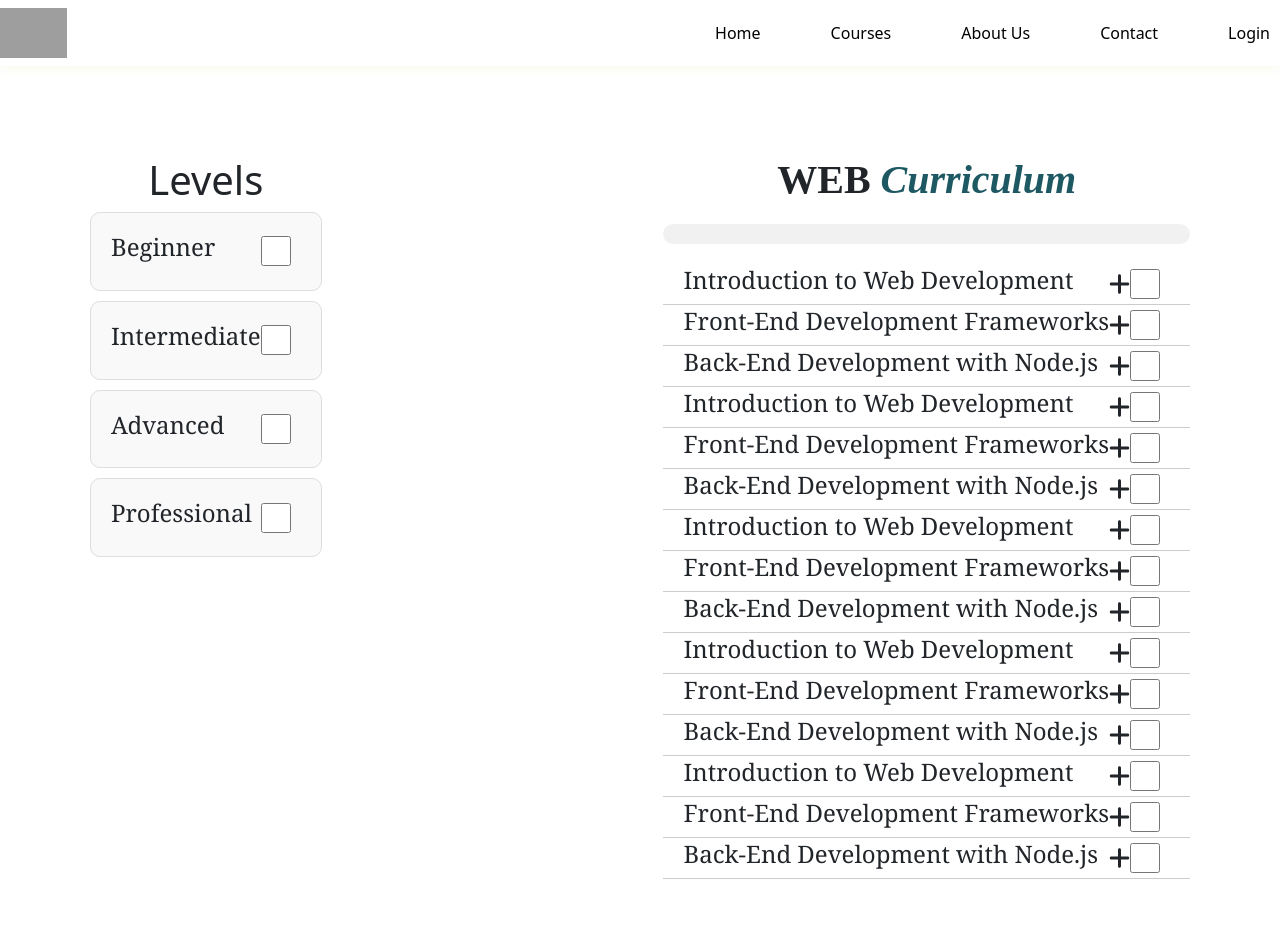
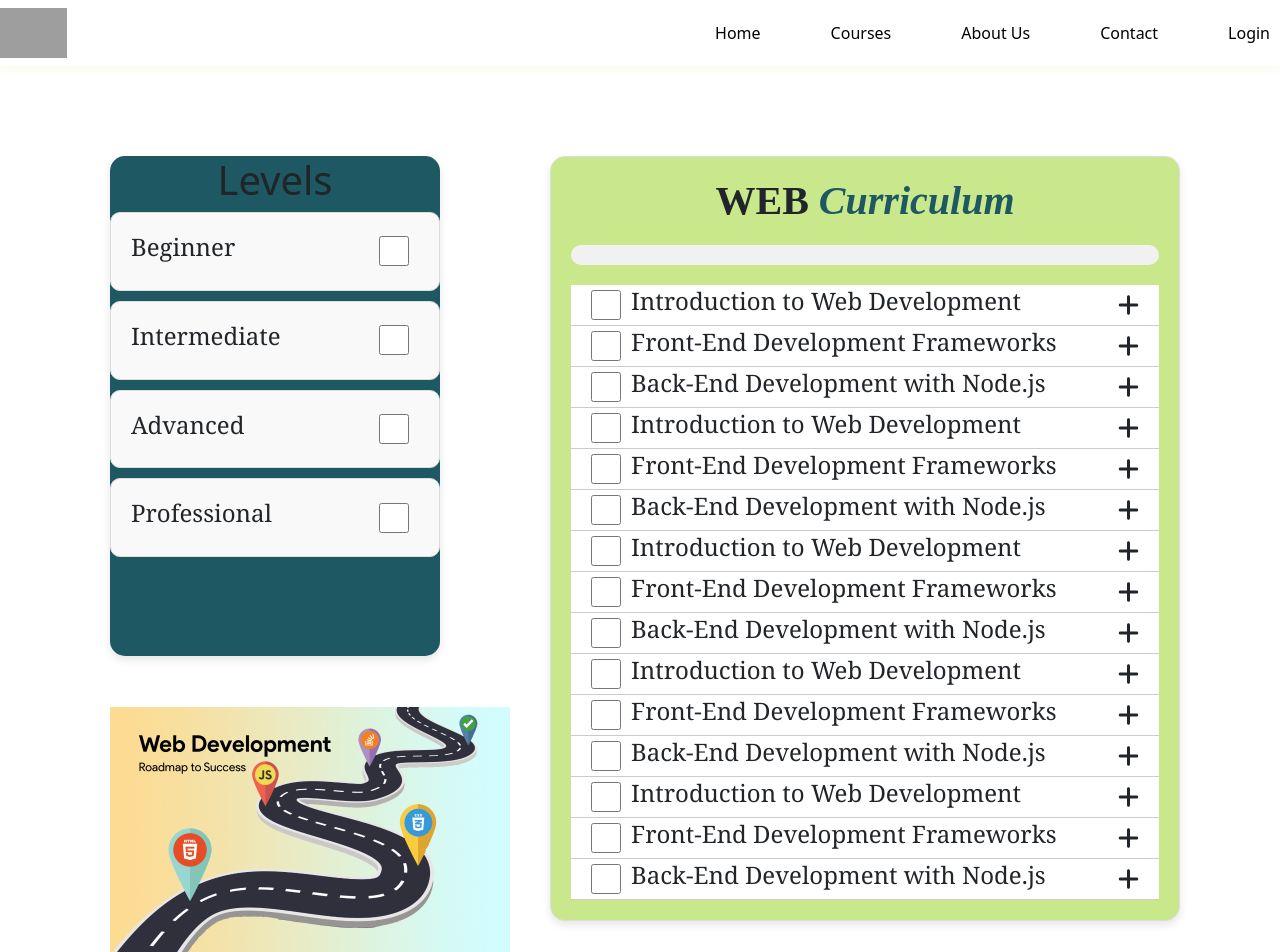
Before and after one commit to Sushmitha-unique/GT-website, a React (Create React App) app: page /roadmap in a window 1280 px wide. Shown: the top 952 px of the page. Built offline with nearby package versions, Linux system fonts and the light colour scheme; grey boxes are pictures that could not be loaded.

Commit message:
checkbox updated

```diff
--- a/src/components/Roadmap/Roadmap.css
+++ b/src/components/Roadmap/Roadmap.css
@@ -1,27 +1,34 @@
 .big-container2 {
     display: flex;
     padding: 90px;
-  }
-
-  .left-section1 {
-    width: 50%;
-    height: 1000px;
-    margin-left: 200px;
-    background-color: #c9e88b;
-    border-radius: 15px;
-    box-shadow: 0 4px 8px rgba(0, 0, 0, 0.1);
+    justify-content: space-around;
+    align-items: flex-start;
+    padding: 90px;
+    gap: 50px;
+    background-color:white;
 
   }
 
-  .right-section1 {
+  .left{
+    width: 30%;
+    height: 500px;
+    margin-left: 20px;
+    border-radius: 15px;
+    box-shadow: 0 4px 8px rgba(0, 0, 0, 0.1);
+    background-color: #1d5863;
+
+  }
+
+  .right{
     width: 100%;
     padding: 20px;
     border: 1px solid #ddd;
     border-radius: 15px;
     box-shadow: 0 4px 8px rgba(0, 0, 0, 0.1);
-    background-color:white;
+   margin-left: 60px;
+    margin-right: 10px;
+    background-color: #c9e88b;
 
-    margin-left: 500px;
   }
 
   .curriculumh1 {
@@ -45,7 +52,7 @@
 
   .progress-bar {
     height: 20px;
-    background-color: gold;
+    background-color:#1d5863;
     width: 0;
     transition: width 0.3s ease;
   }
@@ -86,27 +93,32 @@
     border-left: 3px solid #ddd;
     margin-left: 15px;
     animation: fadeIn 0.3s ease;
+    background-color:white;
   }
 
   .curriculum-content.show {
     display: block;
   }
 
-  /* .curriculum-checkbox {
-    margin-left: 10px;
-  } */
+
 
 
   .curriculum-checkbox {
     width: 30px;
     height: 30px;
-    background-color: white;
+    background-color: #1d5863;
     border: 2px solid #fff;
     border-radius: 4px;
     margin-right: 10px;
     cursor: pointer;
+    color: #1d5863;
   }
-  .custom-checkbox::after {
+  .curriculum-checkbox :checked{
+    background-color: green;
+    border-color: #1d5863;
+  }
+
+   .custom-checkbox::after {
     content: '';
     width: 10px;
     height: 10px;
@@ -122,6 +134,10 @@
     transform: translate(-50%, -50%) scale(1);
   }
 
+  .roadmapimage{
+    margin-top: 150px;
+    margin-bottom: 20px;
+  }
 
 
   @keyframes fadeIn {
--- a/src/components/Roadmap/Roadmap.js
+++ b/src/components/Roadmap/Roadmap.js
@@ -2,6 +2,7 @@ import React, { useState } from 'react';
 import './Roadmap.css';
 import { FontAwesomeIcon } from '@fortawesome/react-fontawesome';
 import { faPlus } from '@fortawesome/free-solid-svg-icons';
+import webroadmap from "..//..//Asserts/webroadmap.png";
 
 const info = [
     { id: 1, modulename: "Introduction to Web Development", topic1: "HTML (HyperText Markup Language)", topic2: "CSS (Cascading Style Sheets)", topic3: "JavaScript Basics and Advanced Concepts" },
@@ -65,7 +66,7 @@ const Roadmap = () => {
     const progressPercentage = (checkedSections.filter(Boolean).length / info.length) * 100;
 
     return (
-        <div className="big-container1">
+        <div className="big-container2">
             <div className='left'>
                 <h1 style={{ textAlign: "center" }}>Levels</h1>
                 <div className="curriculum-header1">
@@ -103,8 +104,14 @@ const Roadmap = () => {
                         checked={levelChecked[3]}
                         readOnly
                     />
+
+                </div>
+                <div className="roadmapimage">
+                    <img src={webroadmap} alt="roadmap" />
                 </div>
             </div>
+
+
             <div className="right">
                 <div>
                     <h1 className="curriculumh1">WEB <i><span className="highlight">Curriculum</span></i></h1>
@@ -115,14 +122,15 @@ const Roadmap = () => {
                 {info.map((item, i) => (
                     <div key={item.id}>
                         <div className="curriculum-header" onClick={() => toggleCurriculumVisibility(i + 1)}>
-                            <h3 className='curr-font'>{item.modulename}</h3>
-                            <FontAwesomeIcon icon={faPlus} className={`plus-icon ${visibleSection === (i + 1) ? 'rotate' : ''}`} />
-                            <input
+                        <input
                                 type="checkbox"
                                 checked={checkedSections[i]}
                                 onChange={() => handleCheckboxChange(i)}
                                 className="curriculum-checkbox"
                             />
+                            <h3 className='curr-font'>{item.modulename}</h3>
+                            <FontAwesomeIcon icon={faPlus} className={`plus-icon ${visibleSection === (i + 1) ? 'rotate' : ''}`} />
+
                         </div>
                         <div className={`curriculum-content ${visibleSection === (i + 1) ? 'show' : ''}`}>
                             <ul>
--- a/src/components/Webcurriculum/Webcurriculum.css
+++ b/src/components/Webcurriculum/Webcurriculum.css
@@ -10,7 +10,6 @@
 
     width: 50%;
     height: 1000px;
-
     margin-left: 200px;
     background-color: #c9e88b;
   }
```
Also changed, not shown: src/Asserts/webroadmap.png (added).
